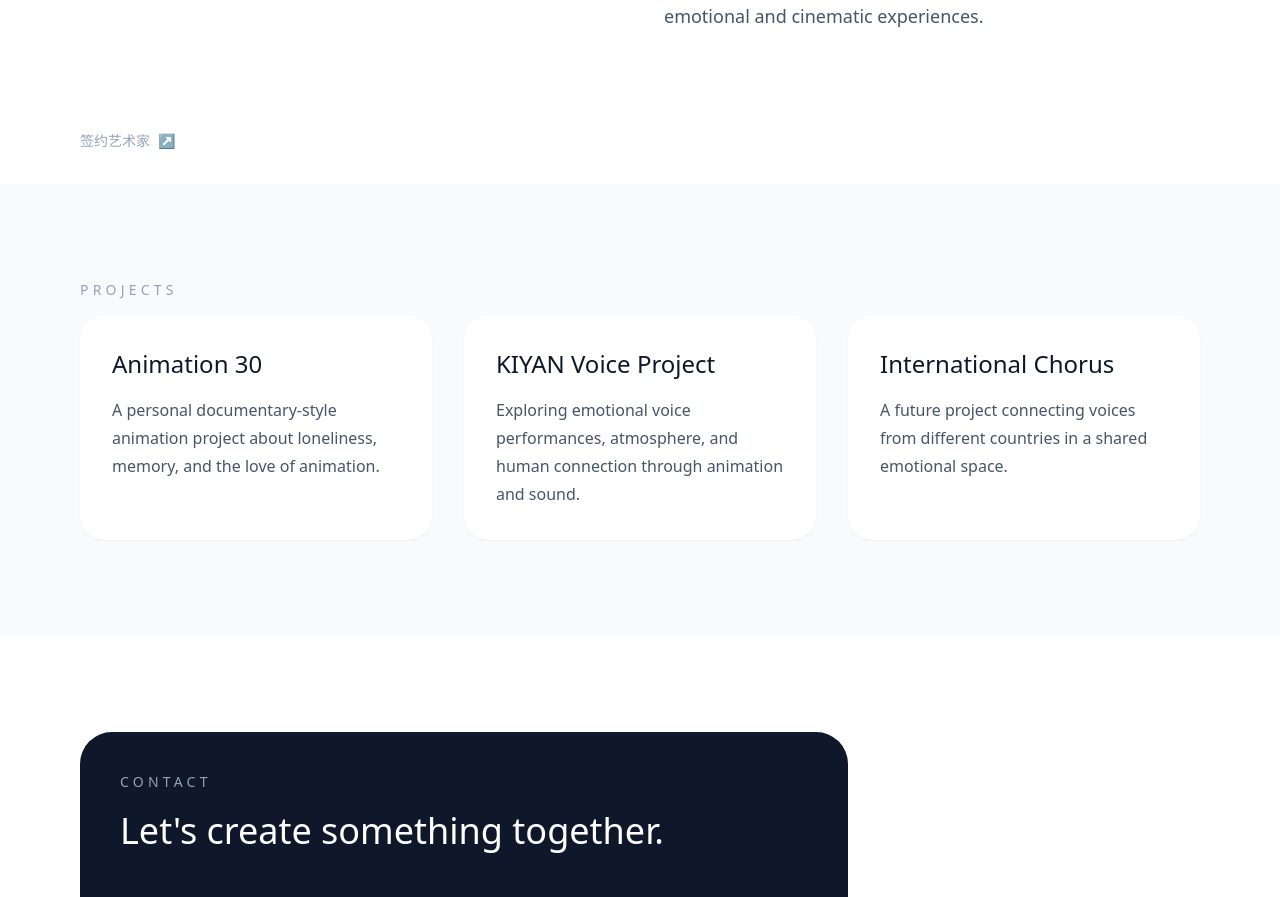
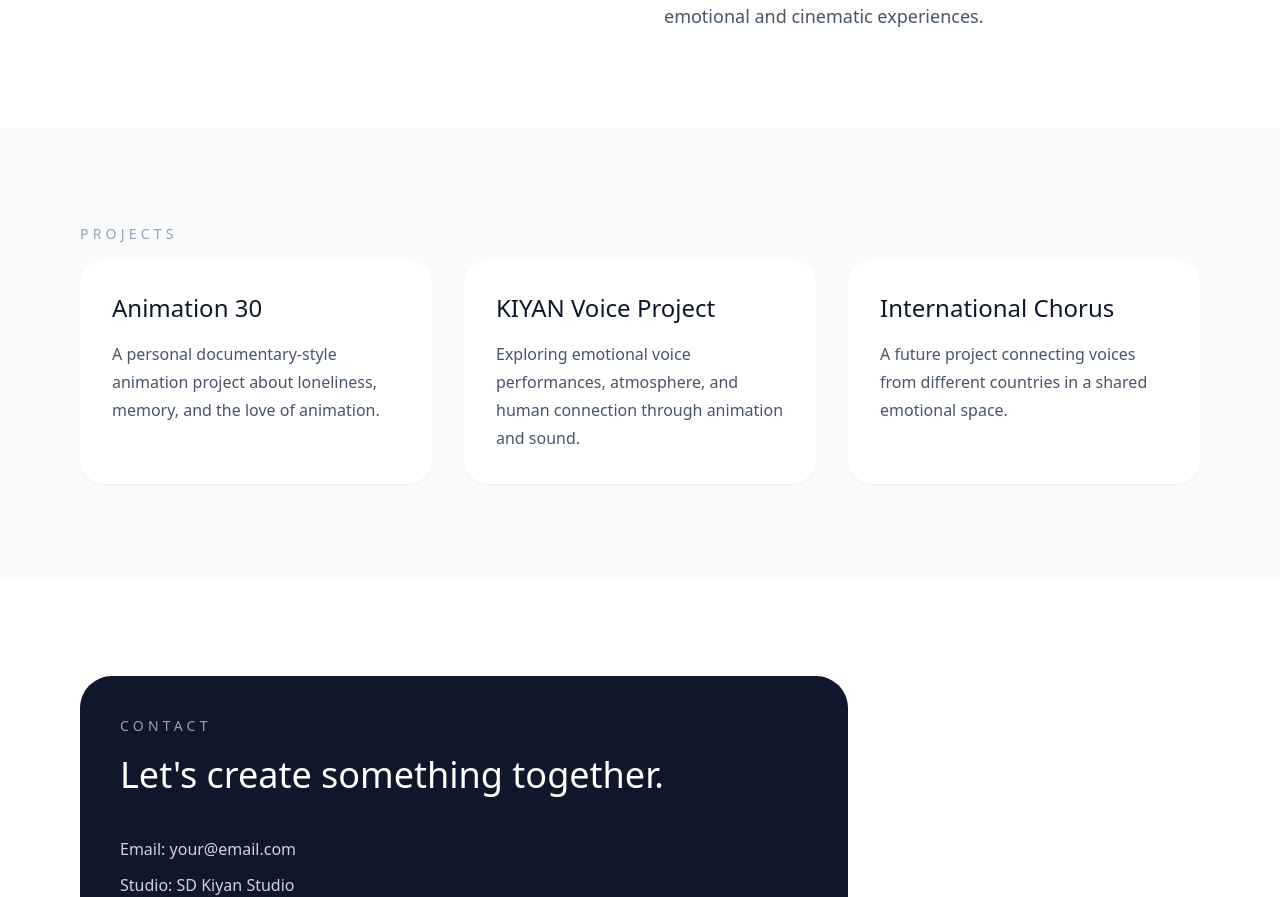
Before and after one commit to juxian-art/sdkiyanstudio, a Next.js app: page / in a window 1280 px wide. Shown: the part 1080-1977 px from the top of the page. Built offline with nearby package versions, Linux system fonts and the light colour scheme.

Commit message:
Remove duplicate Artist Roster entry; preserve existing hidden button

```diff
--- a/app/page.tsx
+++ b/app/page.tsx
@@ -28,12 +28,6 @@ export default function Home() {
           <p>Inspired by Nordic atmosphere, Japanese animation culture, and the feeling of human warmth, SD Kiyan Studio focuses on emotional and cinematic experiences.</p>
         </div>
       </section>
-
-      <div className="px-8 pb-8 md:px-20">
-        <a href="/artists" className="inline-flex items-center gap-2 text-sm text-slate-400 underline-offset-4 transition-colors hover:text-slate-700 hover:underline" aria-label="签约艺术家 — KIYAN Artist Roster">
-          签约艺术家 <span aria-hidden="true">↗</span>
-        </a>
-      </div>
 
       <section id="projects" className="bg-slate-50 px-8 py-24 md:px-20">
         <p className="mb-4 text-sm tracking-[0.3em] text-slate-400 uppercase">Projects</p>
```
